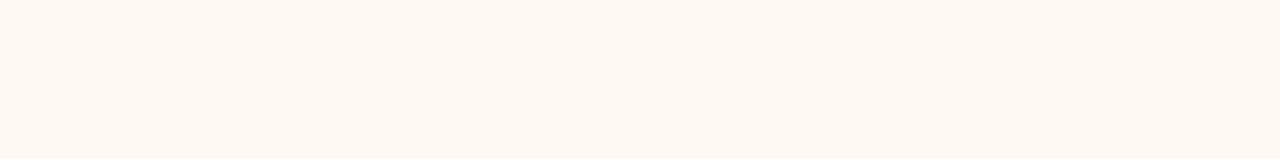
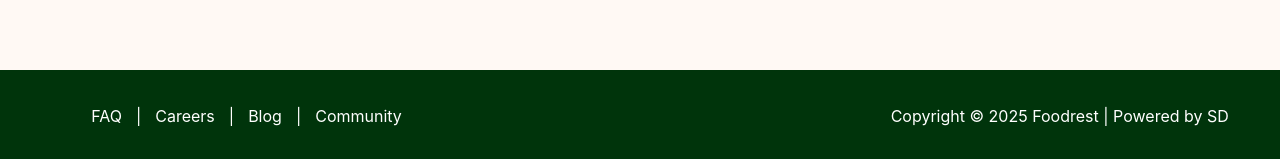
Before and after one commit to Chupacabra44/my-restaurant, a React (Create React App) app: page / in a window 1280 px wide. Shown: the part 6229-6388 px from the top of the page. Before the commit the page ends 6299 px from the top, so only its background shows below. Built offline with nearby package versions, Linux system fonts and the light colour scheme; grey boxes are pictures that could not be loaded.

Commit message:
creating Footer component

```diff
--- a/src/App.js
+++ b/src/App.js
@@ -11,6 +11,7 @@
 import FoodImages from "./components/FoodImages/FoodImages.jsx";
 import Menu from "./components/Menu/Menu.jsx";
 import Form from "./components/Form/Form.jsx";
+import Footer from "./components/Footer/Footer.jsx";
 
 function App() {
   const [foodImages, setFoddImages] = useState([]);
@@ -172,6 +173,7 @@
         <Partners />
         <Form />
       </main>
+      <Footer />
     </>
   );
 }
--- /dev/null
+++ b/src/components/Footer/Footer.jsx
@@ -0,0 +1,27 @@
+import styles from "./Footer.module.scss";
+
+const Footer = () => {
+  return (
+    <footer className={styles.Footer}>
+      <ul className={styles.FooterLinks}>
+        <li className={styles.FooterLink}>
+          <a href="/">FAQ</a>
+        </li>
+        <li className={styles.FooterLink}>
+          <a href="/">Careers</a>
+        </li>
+        <li className={styles.FooterLink}>
+          <a href="/">Blog</a>
+        </li>
+        <li className={styles.FooterLink}>
+          <a href="/">Community</a>
+        </li>
+      </ul>
+      <div>
+        <p>Copyright © 2025 Foodrest | Powered by SD</p>
+      </div>
+    </footer>
+  );
+};
+
+export default Footer;
--- /dev/null
+++ b/src/components/Footer/Footer.module.scss
@@ -0,0 +1,28 @@
+.Footer {
+  background-color: #00340b;
+  color: #fff;
+  display: flex;
+  justify-content: space-between;
+  padding: 20px 4%;
+}
+
+.FooterLinks {
+  display: flex;
+}
+
+.FooterLink {
+  list-style: none;
+
+  &:not(:last-child) {
+    &::after {
+      content: "|";
+      margin: 0 14px;
+      color: #fff;
+    }
+  }
+
+  a {
+    color: #fff;
+    text-decoration-line: none;
+  }
+}
```
